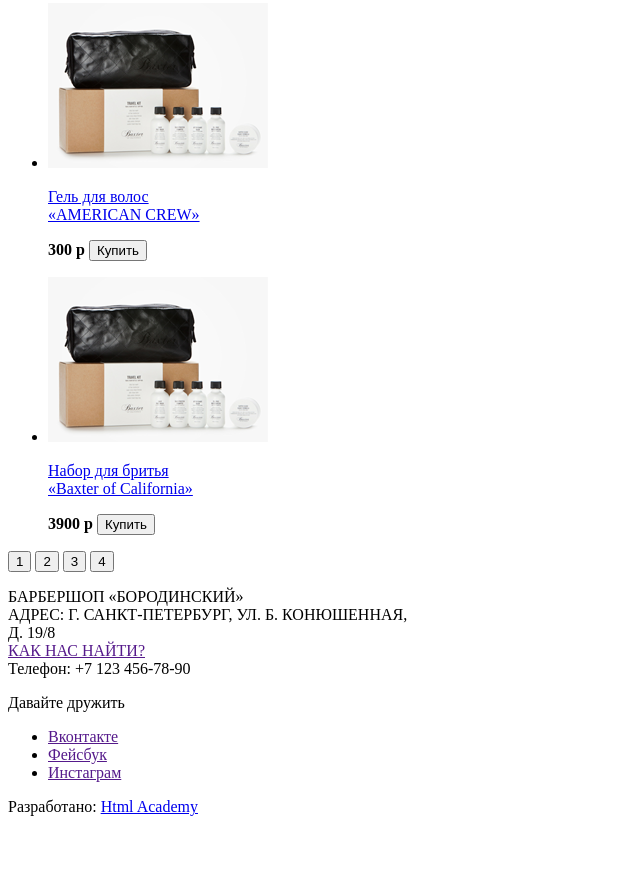
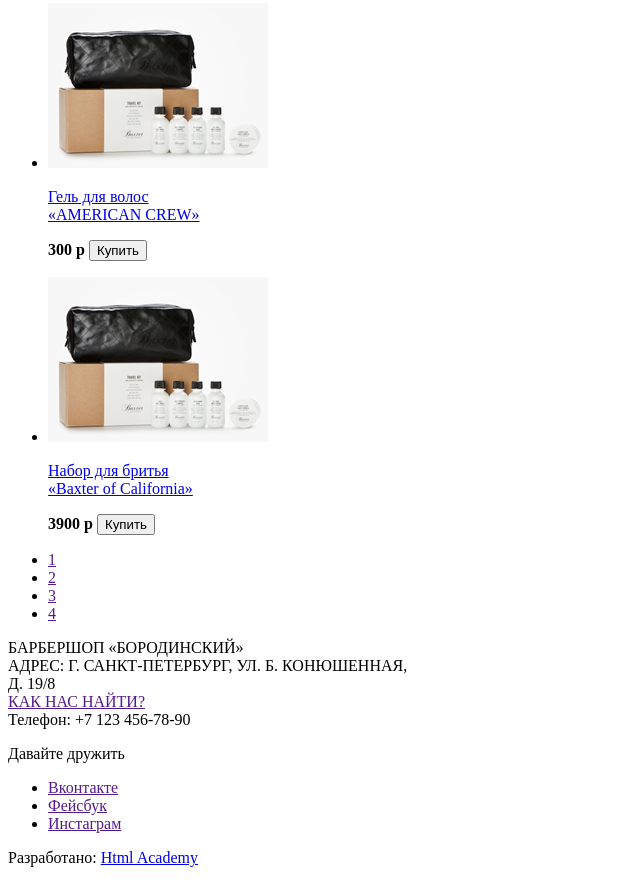
Before and after one commit to mauta/1049109-barbershop-26, a plain HTML site: page shop.html in a window 1280 px wide. Shown: the part 1602-2485 px from the top of the page, without its empty margins (0-640 px from the left). Before the commit the page ends 2434 px from the top, so only its background shows below. Drawn offline with Linux system fonts and the light colour scheme.

Commit message:
правки после комментариев
сделана паганация, убрана вложенность ул в п

```diff
--- a/shop.html
+++ b/shop.html
@@ -101,10 +101,13 @@
         </p>
         </li>
       </ul>
-      <button type="button">1</button>
-      <button type="button">2</button>
-      <button type="button">3</button>
-      <button type="button">4</button>
+
+      <ul>
+        <li><a href="">1</a></li>
+        <li><a href="">2</a></li>
+        <li><a href="">3</a></li>
+        <li><a href="">4</a></li>
+      </ul>
     </section>
   </main>
 
```
Also changed, not shown: catalog-item.html (+2 -2 lines), index.html (+7 -4 lines), price.html (+2 -4 lines).
